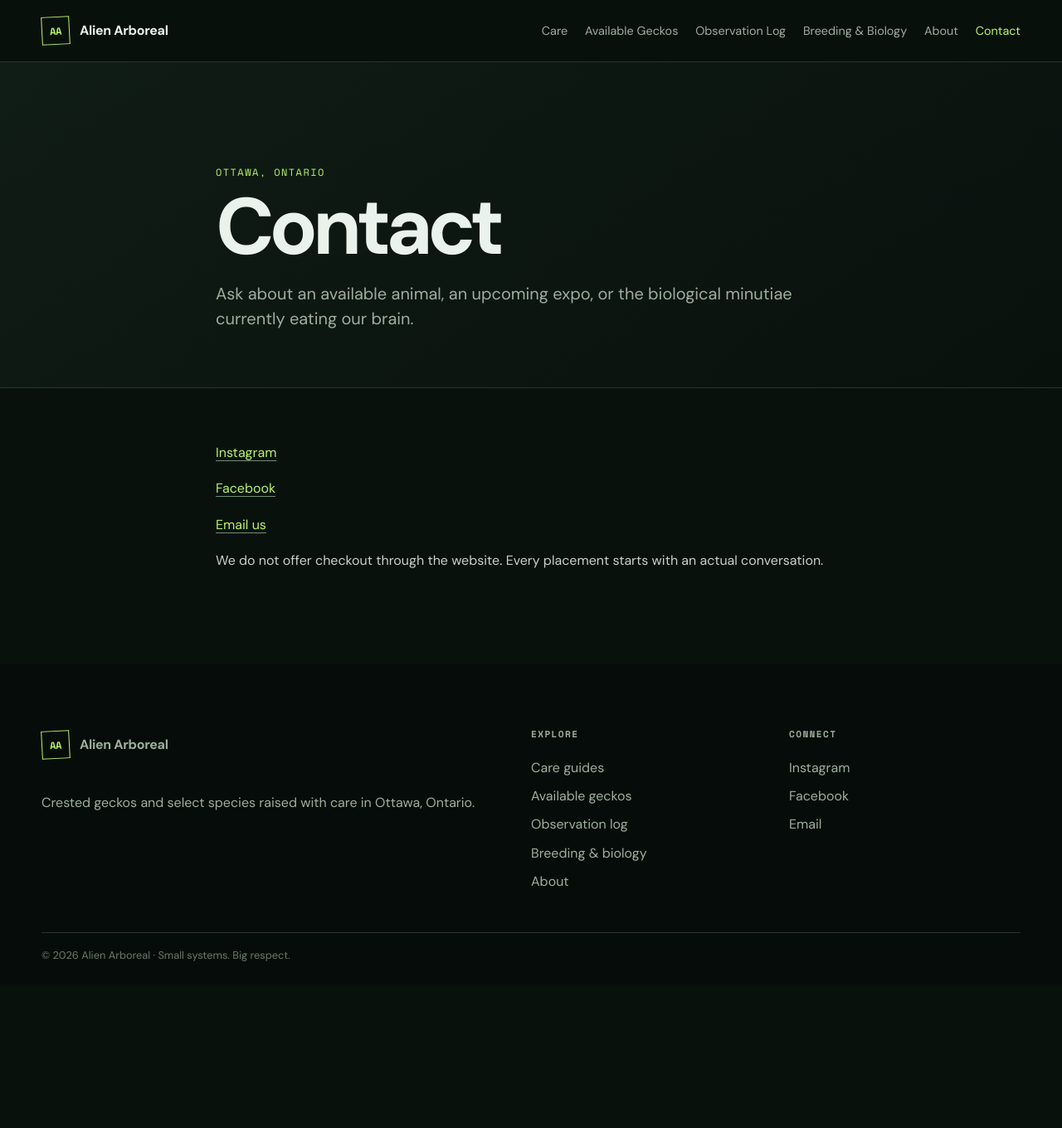
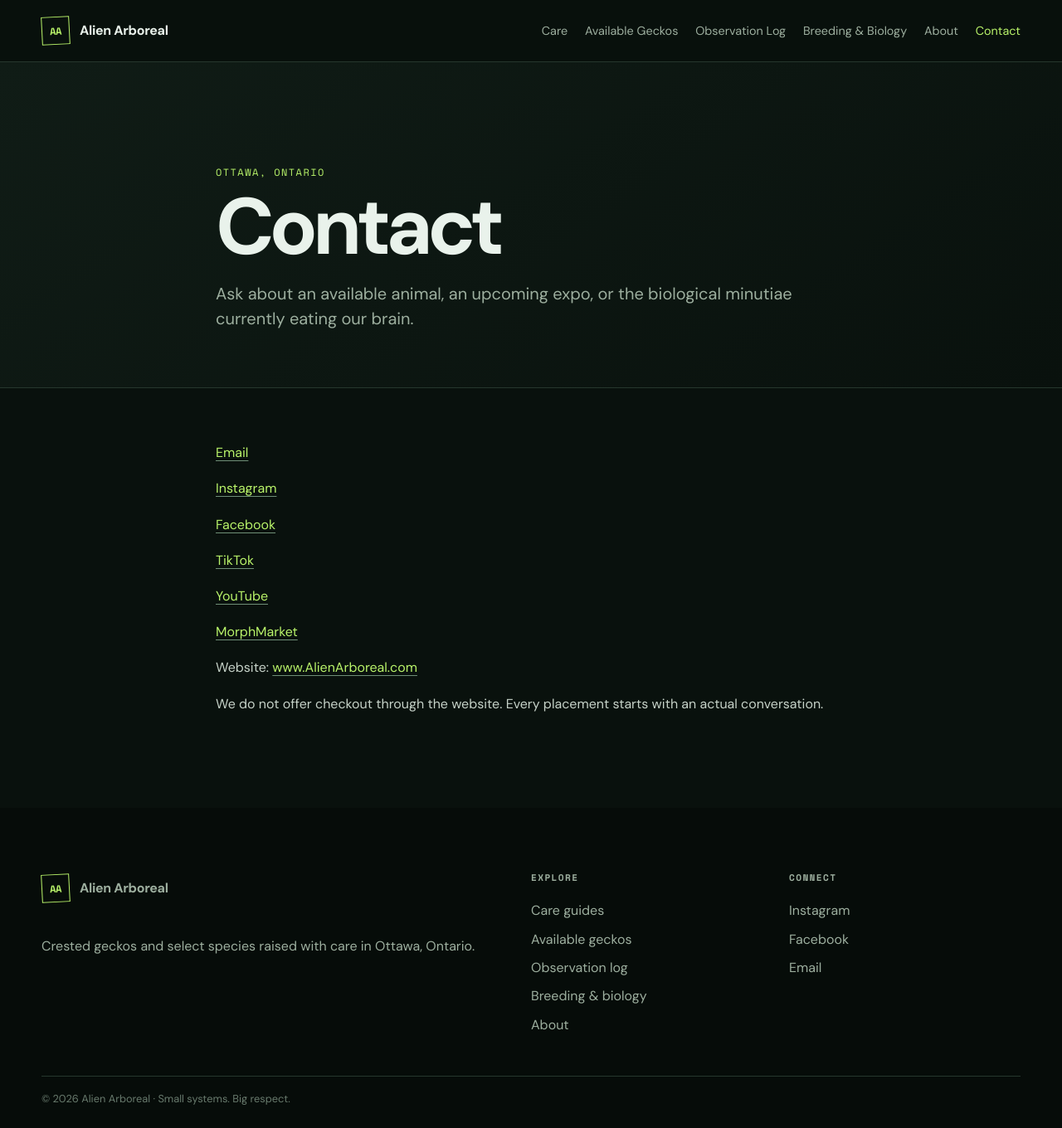
Before and after one commit to SavannahSidle/AlienArboreal, a Jekyll site: the page built from contact.md, in a window 1280 px wide and 1360 px high. Shown: the whole window at 83% size. Built offline with Jekyll 4.4.1, drawn with Linux system fonts in a browser that asks for light colours.

Commit message:
Add full Alien Arboreal contact information

```diff
--- a/contact.md
+++ b/contact.md
@@ -5,10 +5,18 @@ eyebrow: Ottawa, Ontario
 description: Ask about an available animal, an upcoming expo, or the biological minutiae currently eating our brain.
 permalink: /contact/
 ---
-{% unless site.instagram contains '[' %}[Instagram]({{ site.instagram }}){% endunless %}
+[Email](mailto:AlienArboreal@hotmail.com)
 
-{% unless site.facebook contains '[' %}[Facebook]({{ site.facebook }}){% endunless %}
+[Instagram](https://www.instagram.com/AlienArboreal)
 
-{% unless site.email contains '[' %}[Email us](mailto:{{ site.email }}){% endunless %}
+[Facebook](https://www.facebook.com/AlienArboreal)
+
+[TikTok](https://www.tiktok.com/@alien.arboreal)
+
+[YouTube](https://www.youtube.com/@Alien.Arboreal)
+
+[MorphMarket](https://www.morphmarket.com/stores/AlienArboreal)
+
+Website: [www.AlienArboreal.com](https://www.AlienArboreal.com)
 
 We do not offer checkout through the website. Every placement starts with an actual conversation.
```
